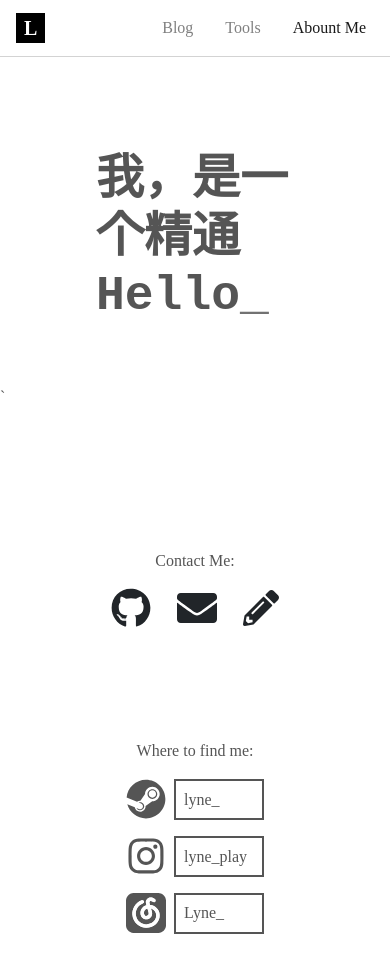
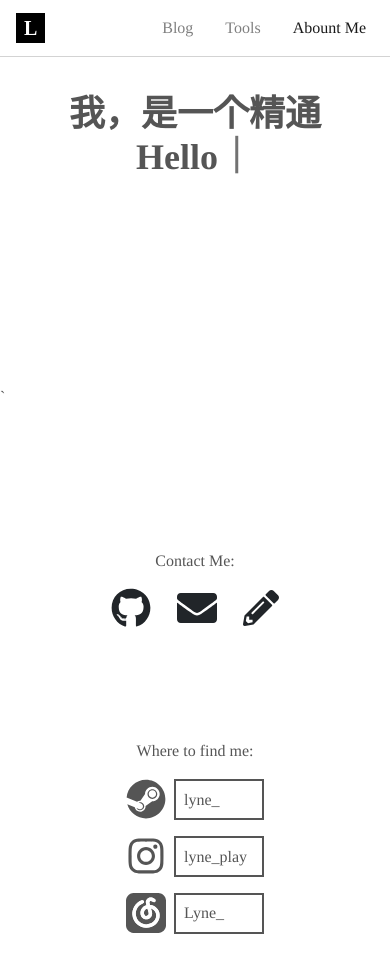
Before and after one commit to lyne-jy/lyne-frontend, a React (Create React App) app: page /about-me in a window 390 px wide. Shown: the top 972 px of the page. Built offline with nearby package versions, Linux system fonts and the light colour scheme.

Commit message:
Fixed font bug and added improved experience on mobile devices.

```diff
--- a/src/components/aboutMe.jsx
+++ b/src/components/aboutMe.jsx
@@ -36,7 +36,7 @@ class AboutMe extends Component {
         const cursor = {
             show: true,
             blink: true,
-            element: '_',
+            element: '｜',
             hideWhenDone: false,
         };
         const {showMessage} = this.state;
@@ -50,8 +50,8 @@ class AboutMe extends Component {
                                 stdTypingDelay={50}>
                             <span>我，是一个CS准新生。</span>
                             <Typist.Backspace count={6} delay={500}/>
-                            <span>精通Hello World的程序员</span>
-                            <Typist.Backspace count={17} delay={500}/>
+                            <span>精通Hello World的程序员。</span>
+                            <Typist.Backspace count={18} delay={500}/>
                             <span>刚开始学前端的鶸。</span>
                             <Typist.Backspace count={9} delay={500}/>
                             <span>臭打游戏的。</span>
--- a/src/components/home.jsx
+++ b/src/components/home.jsx
@@ -8,7 +8,7 @@ const Home = () => {
         <div id="home-main">
             <div className="home-header">
                 <h1>
-                    欢迎！ <br/>这里是Lyne的个人网站， <br/>来发现有趣的东西吧。
+                    欢迎！<br/>这里是Lyne的个人网站， <br/>来发现有趣的东西吧。
                 </h1>
                 {/*<Typist className="p-4" cursor={cursor} avgTypingDelay={100} stdTypingDelay={60}>*/}
                 {/*    This is Lyne's personal website, now let's find something interesting.*/}
--- a/src/index.css
+++ b/src/index.css
@@ -34,7 +34,7 @@ a:hover{
 }
 
 .wrapper{
-  font-family: "Georgia Pro", serif;
+  font-family: Times, Serif;
   min-height: 130vh;
 }
 
@@ -209,7 +209,7 @@ a:hover{
 .tag-blog-change{
   margin-left: 0;
   background: white;
-  height: 28px;
+  height: 25px;
   margin-top: 2em;
   border: #555555 solid 1px;
   color: #555555;
@@ -346,7 +346,6 @@ a:hover{
 
 .about-me-text{
   min-height: 320px;
-  font-family: "Courier New", Serif;
   font-size: 3em;
   color: #555555;
   font-weight: bold;
@@ -419,11 +418,11 @@ a-icons a{
 }
 
 .about-me-modal{
-  font-family: Georgia, Serif;
+  font-family: Times, Serif;
 }
 
 .toastify{
-  font-family: Georgia, Serif;
+  font-family: Times, Serif;
   border: lightgray solid 1px;
 }
 
@@ -437,7 +436,7 @@ a-icons a{
   }
 
   .home-header h1{
-    font-size: 38px;
+    font-size: 35px;
     padding: 20px
   }
 
@@ -450,6 +449,15 @@ a-icons a{
   }
 
   .about-me-text {
-    height: 300px;
+    text-align: center;
+    font-size: 36px;
+    padding: 1em;
+    height: 200px;
   }
+
+  .constructing-text{
+    padding: 1em;
+    font-size: 36px;
+  }
+
 }
```
